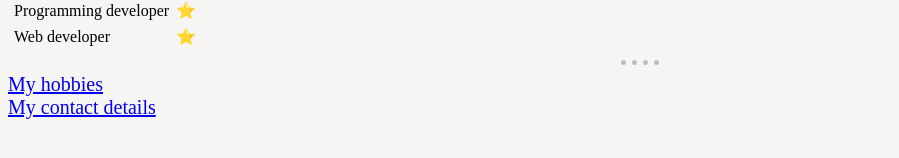
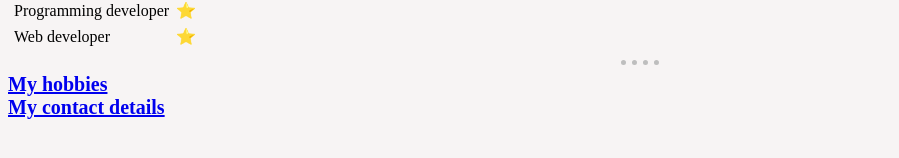
Before and after one commit to YanikaDrago/cv, a plain HTML site: page index.html in a window 1280 px wide. Shown: the part 622-780 px from the top of the page, without its empty margins (0-899 px from the left). Drawn offline with Linux system fonts and the light colour scheme.

Commit message:
Update index.html

```diff
--- a/index.html
+++ b/index.html
@@ -70,7 +70,7 @@
         </tr>
     </table>
     <hr>
-    <a href="hobbies.html" class="size">My hobbies</a><br>
-    <a href="contact-me.html" class="size">My contact details</a>
+    <a href="hobbies.html" class="size"><strong>My hobbies</strong></a><br>
+    <a href="contact-me.html" class="size"><strong>My contact details</strong></a>
 </body>
 </html>
```
